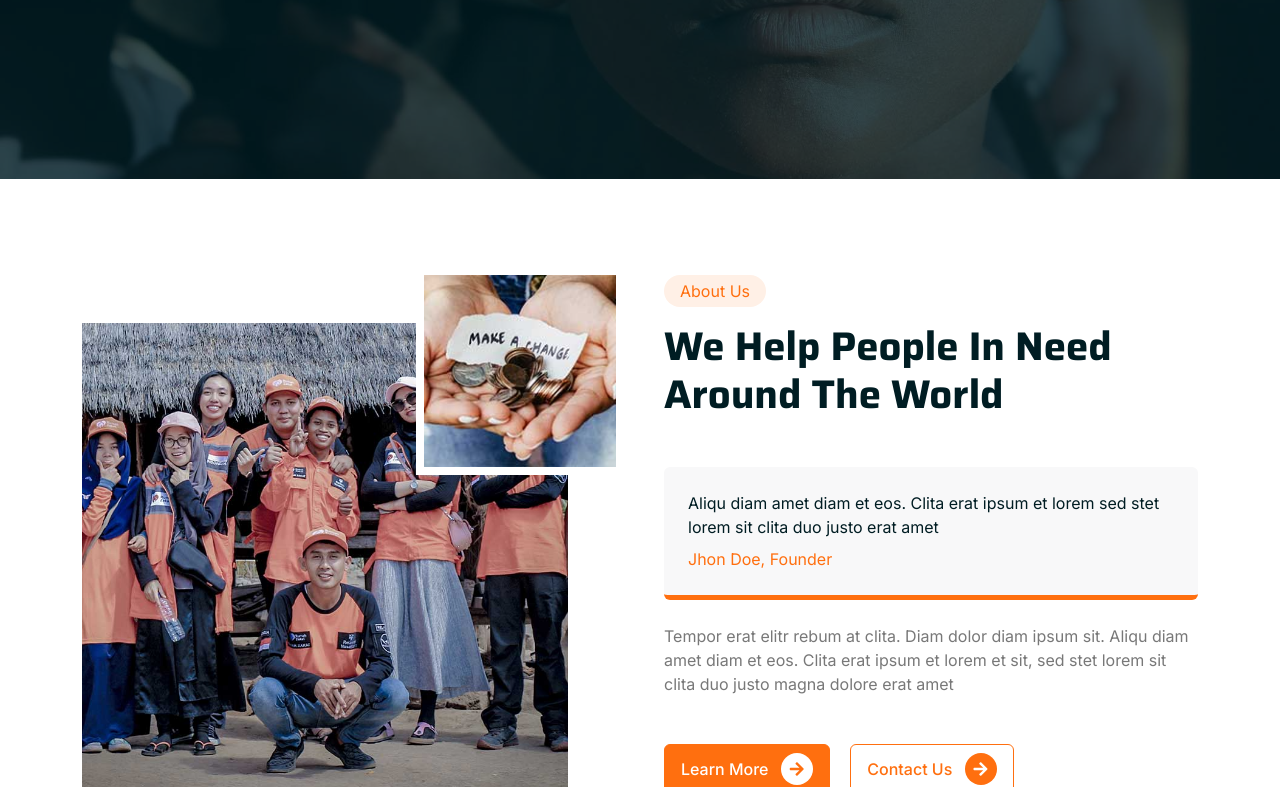
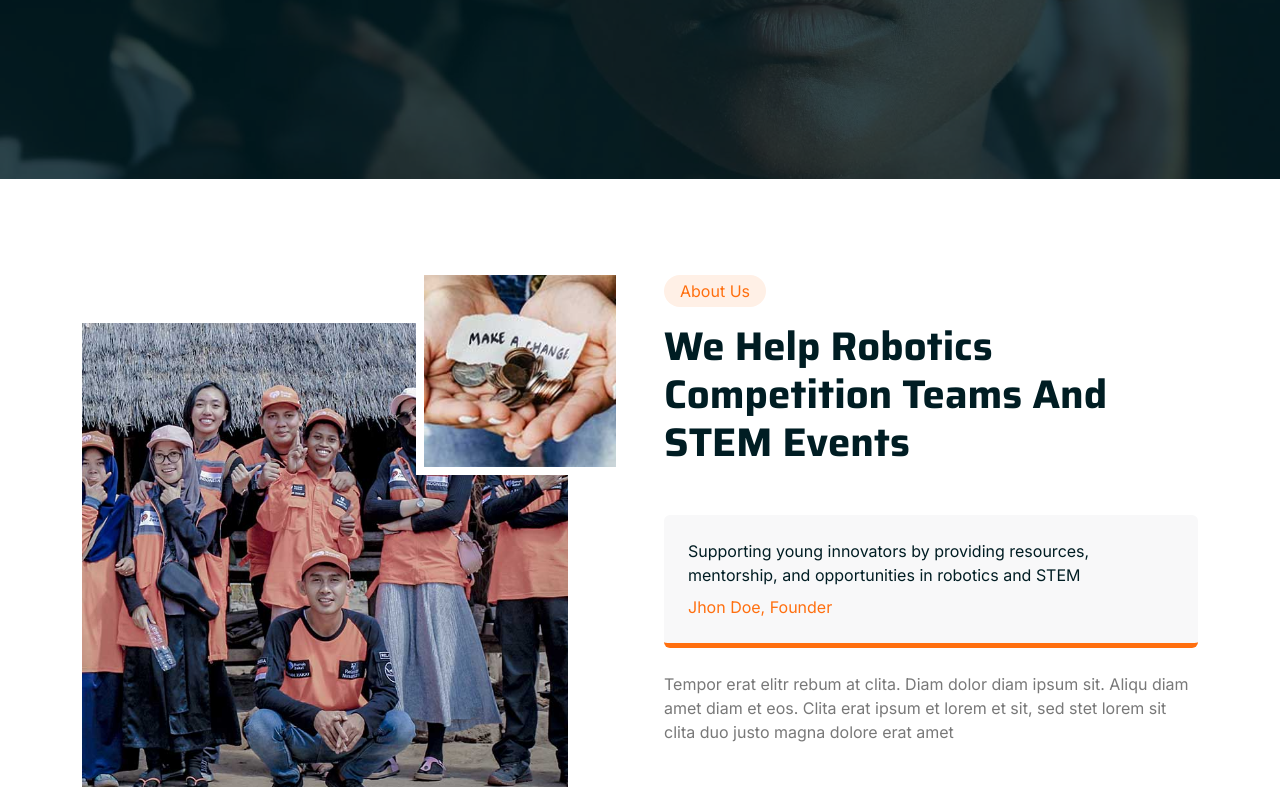
Before and after one commit to EchoXu5/echoxu5.github.io, a plain HTML site: page index.html in a window 1280 px wide. Shown: the part 541-1328 px from the top of the page. Drawn offline with nearby package versions, Linux system fonts and the light colour scheme.

Commit message:
Update index.html

```diff
--- a/index.html
+++ b/index.html
@@ -191,9 +191,9 @@
                 <div class="col-lg-6 wow fadeInUp" data-wow-delay="0.5s">
                     <div class="h-100">
                         <div class="d-inline-block rounded-pill bg-secondary text-primary py-1 px-3 mb-3">About Us</div>
-                        <h1 class="display-6 mb-5">We Help People In Need Around The World</h1>
+                        <h1 class="display-6 mb-5">We Help Robotics Competition Teams And STEM Events</h1>
                         <div class="bg-light border-bottom border-5 border-primary rounded p-4 mb-4">
-                            <p class="text-dark mb-2">Aliqu diam amet diam et eos. Clita erat ipsum et lorem sed stet lorem sit clita duo justo erat amet</p>
+                            <p class="text-dark mb-2">Supporting young innovators by providing resources, mentorship, and opportunities in robotics and STEM</p>
                             <span class="text-primary">Jhon Doe, Founder</span>
                         </div>
                         <p class="mb-5">Tempor erat elitr rebum at clita. Diam dolor diam ipsum sit. Aliqu diam amet diam et eos. Clita erat ipsum et lorem et sit, sed stet lorem sit clita duo justo magna dolore erat amet</p>
```
